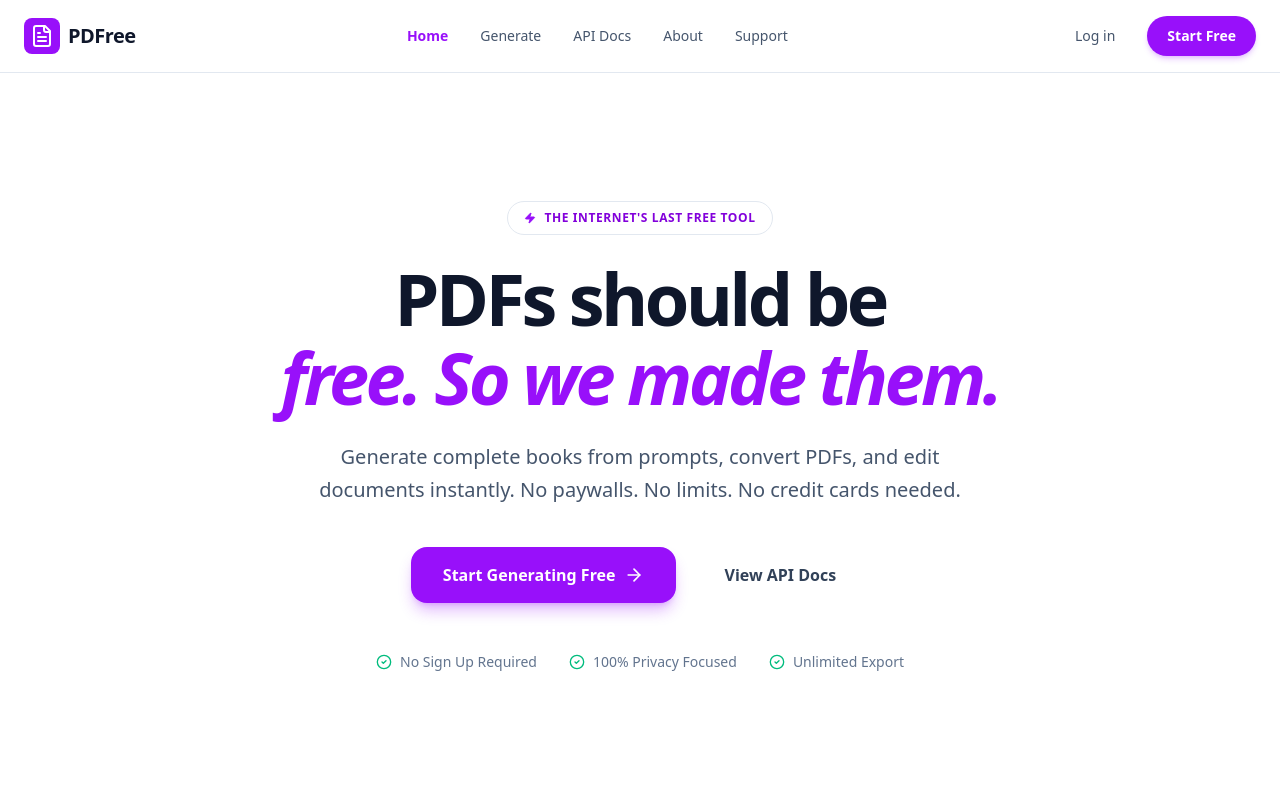
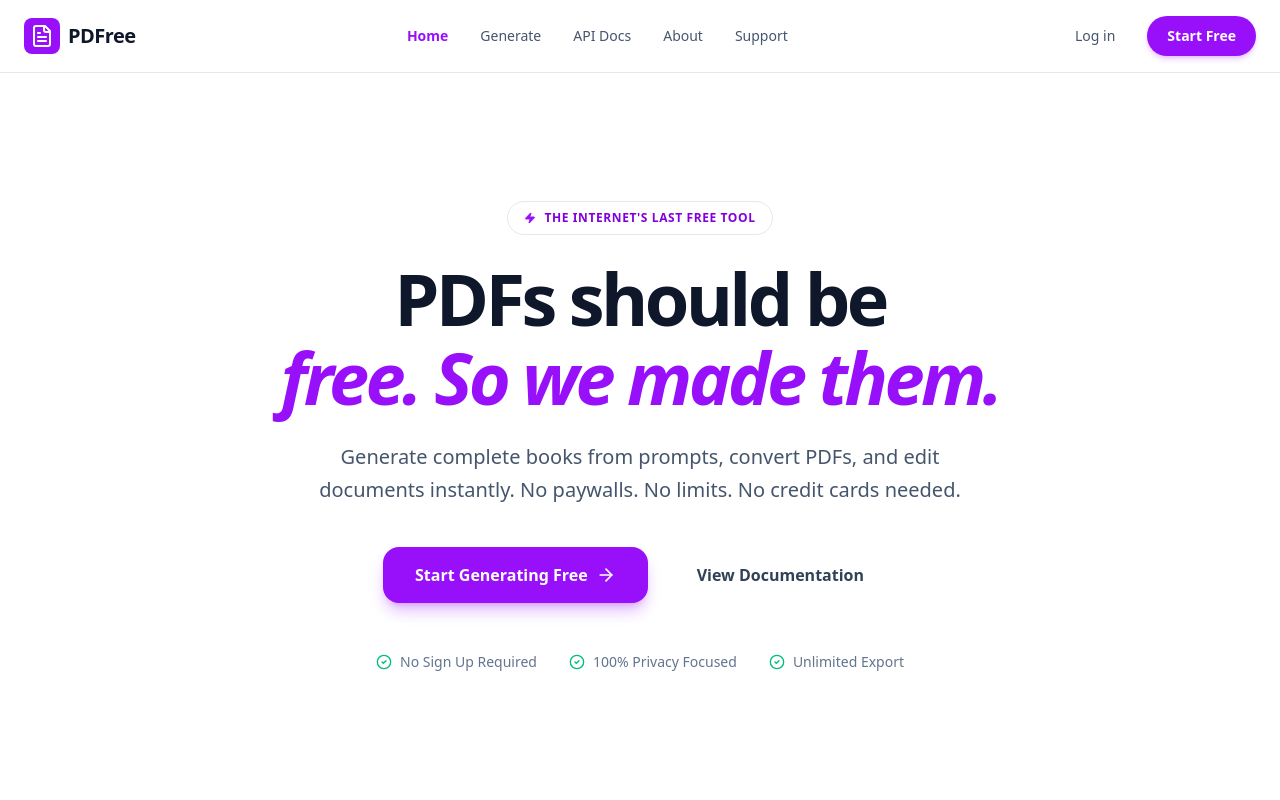
Before and after one commit to Dahmie87/PDFree-frontend, a React (Vite) app in the folder my-app/: page / in a window 1280 px wide. Shown: the top 800 px of the page. Built offline with nearby package versions, Linux system fonts and the light colour scheme.

Commit message:
fix: stage app for deployment

```diff
--- a/my-app/src/App.tsx
+++ b/my-app/src/App.tsx
@@ -7,6 +7,7 @@ import GeneratorPage from './pages/generator'
 import LoginPage from './pages/login'
 import AboutPage from './pages/about'
 import SupportPage from './pages/support'
+import ApiDocs from './pages/api-docs'
 
 function App() {
   return (
@@ -15,6 +16,7 @@ function App() {
         <Navbar />
         <Routes>
           <Route path="/" element={<Landing />} />
+          <Route path="/api-docs" element={<ApiDocs />} />
           <Route path="/generate" element={<GeneratorPage />} />
           <Route path="/login" element={<LoginPage />} />
           <Route path="/about" element={<AboutPage />} />
--- a/my-app/src/pages/landing.tsx
+++ b/my-app/src/pages/landing.tsx
@@ -90,7 +90,7 @@ const Landing = () => {
               rel="noreferrer"
               className="w-full sm:w-auto px-8 py-4 glass text-slate-700 font-bold rounded-2xl hover:glass transition-all inline-flex items-center justify-center"
             >
-              View API Docs
+              View Documentation
             </a>
           </motion.div>
 
```
